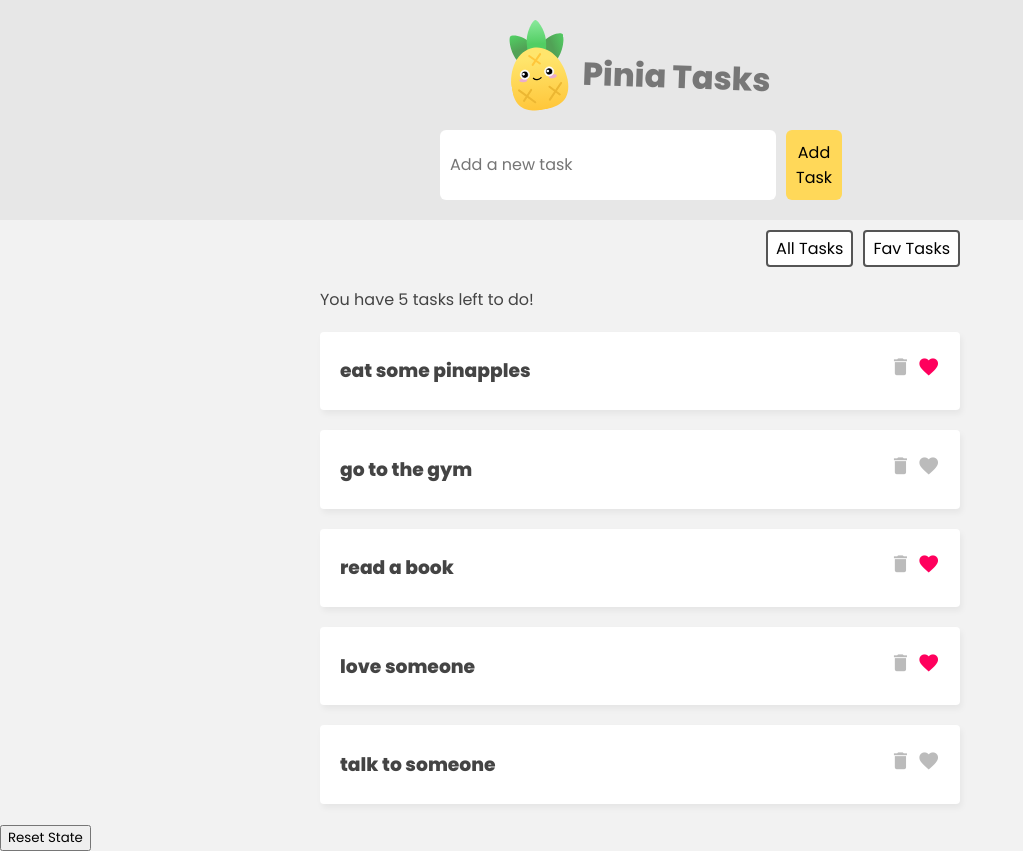
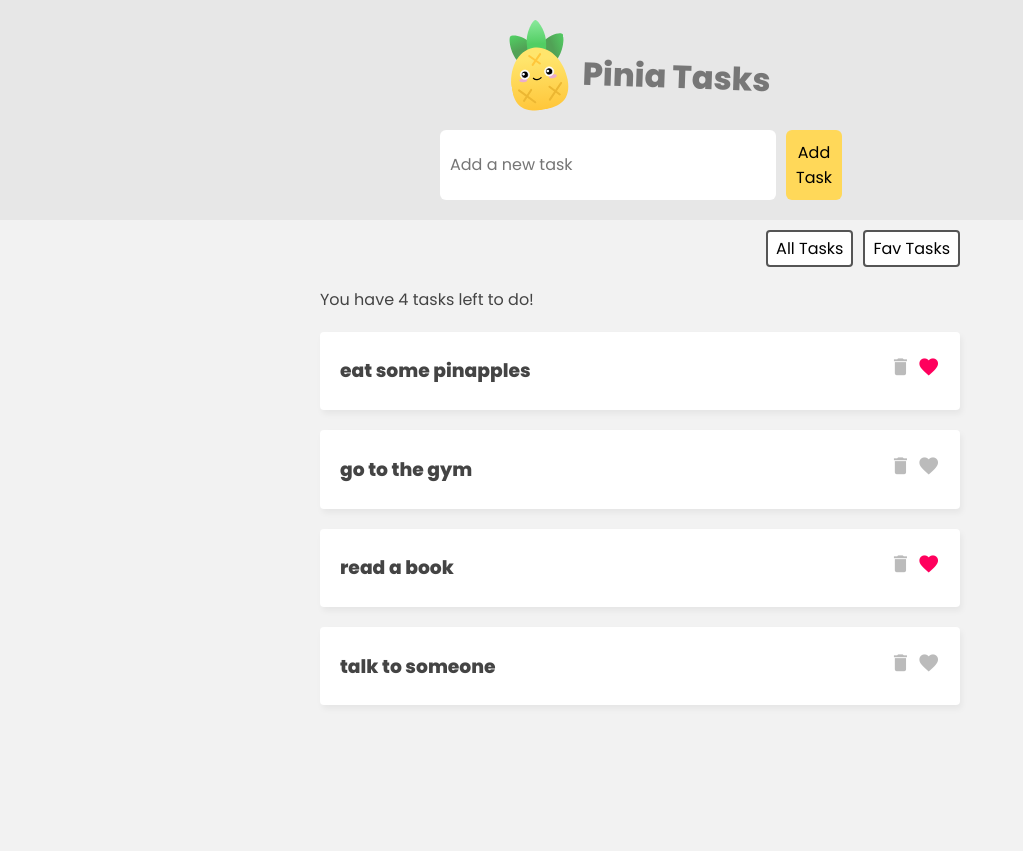
Before and after one commit to vincentabolarin/pinia-tasks, a Vue app: page / in a window 1280 px wide. Shown: the whole page, without its empty margins (0-1023 px from the left). After the commit the page ends 800 px from the top, so only its background shows below. Built offline with nearby package versions, Linux system fonts and the light colour scheme; data requests are answered from the project's data file.

Commit message:
hide reset button

```diff
--- a/data/db.json
+++ b/data/db.json
@@ -16,11 +16,6 @@
       "id": "7"
     },
     {
-      "id": "1914",
-      "title": "love someone",
-      "isFav": true
-    },
-    {
       "id": "5438",
       "title": "talk to someone",
       "isFav": false
--- a/src/App.vue
+++ b/src/App.vue
@@ -37,7 +37,7 @@
         </div>
       </div>
 
-      <button @click="resetState">Reset State</button>
+      <!-- <button @click="resetState">Reset State</button> -->
   </main>
 </template>
 
```
